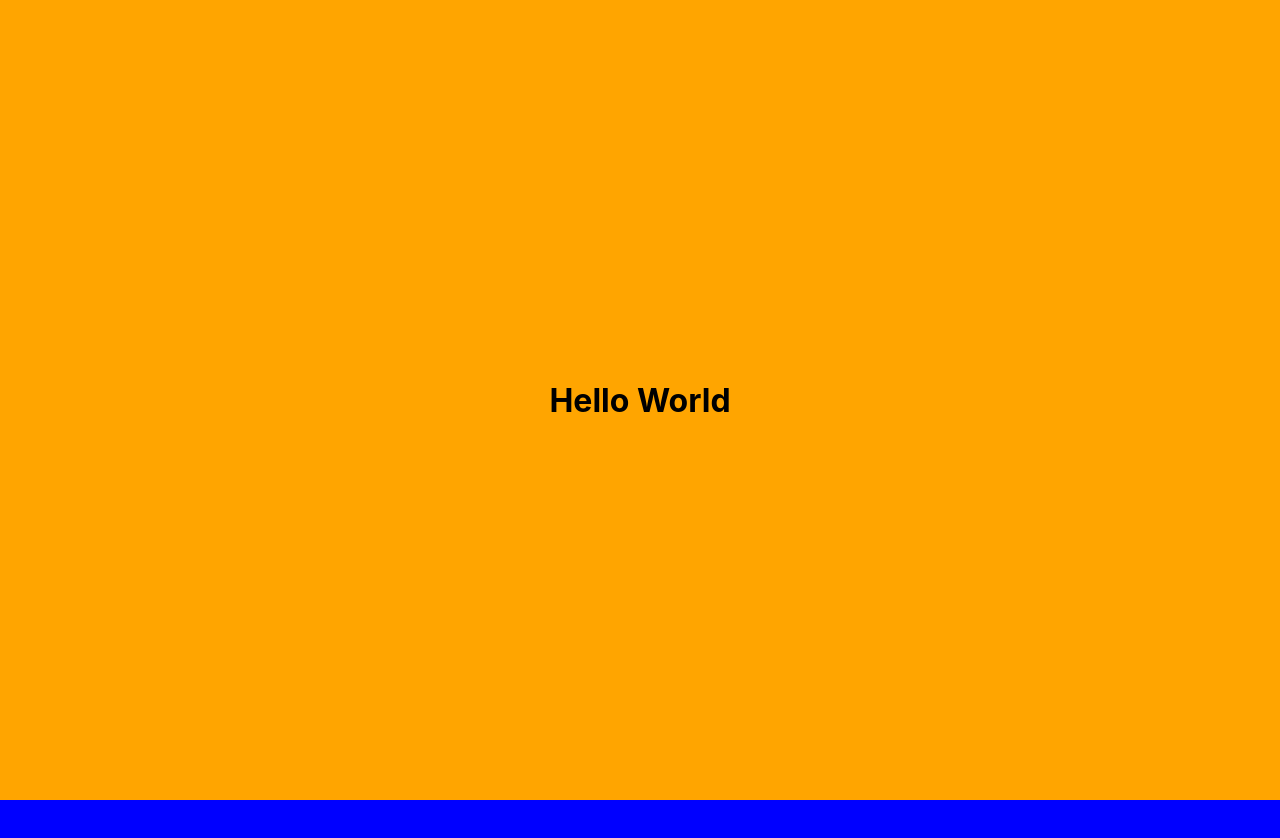
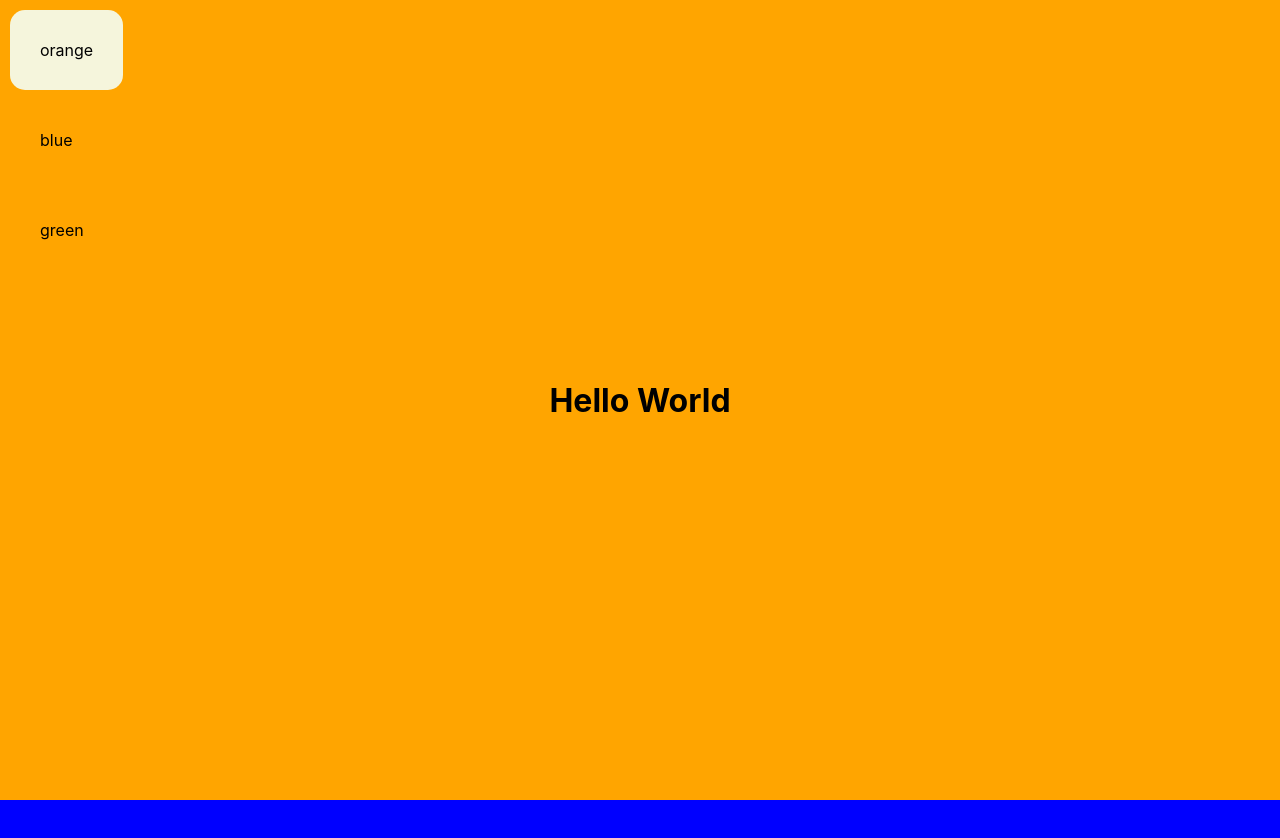
Before and after one commit to pettiboy/react-ui-scrollspy, a React (Create React App) app in the folder demo-app/: page / in a window 1280 px wide. Shown: the top 838 px of the page. Built offline with nearby package versions, Linux system fonts and the light colour scheme.

Commit message:
⚡ working without listener

```diff
--- a/demo-app/src/App.tsx
+++ b/demo-app/src/App.tsx
@@ -1,18 +1,33 @@
-import React from "react";
+import React, { useRef } from "react";
 import Center from "./components/Center/Center";
 import ScrollSpy from "./components/ScrollSpy/ScrollSpy";
 
 function App() {
+  const navContainerRef = useRef<HTMLDivElement | null>(null);
+
   return (
     <div>
-      <ScrollSpy>
-        <Center backgroundColor={"orange"}>
+      <div style={{ position: "fixed" }}>
+        <div ref={navContainerRef}>
+          <div data-to-scrollspy-id="orange" className={"ss-item"}>
+            orange
+          </div>
+          <div data-to-scrollspy-id="blue" className={"ss-item"}>
+            blue
+          </div>
+          <div data-to-scrollspy-id="green" className={"ss-item"}>
+            green
+          </div>
+        </div>
+      </div>
+      <ScrollSpy navContainerRef={navContainerRef}>
+        <Center id="orange" backgroundColor={"orange"}>
           <h1>Hello World</h1>
         </Center>
-        <Center backgroundColor={"blue"}>
+        <Center id="blue" backgroundColor={"blue"}>
           <h1>Hello World</h1>
         </Center>
-        <Center backgroundColor={"green"}>
+        <Center id="green" backgroundColor={"green"}>
           <h1>Hello World</h1>
         </Center>
       </ScrollSpy>
--- a/demo-app/src/components/Center/Center.tsx
+++ b/demo-app/src/components/Center/Center.tsx
@@ -3,11 +3,13 @@ import React, { CSSProperties } from "react";
 interface CenterProps {
   children: React.ReactNode;
   backgroundColor?: string;
+  id: string;
 }
 
 const Center = ({
   children,
   backgroundColor = "rgb(255,255,255)",
+  id,
 }: CenterProps) => {
   const styles: CSSProperties = {
     display: "flex",
@@ -17,7 +19,11 @@ const Center = ({
     backgroundColor: backgroundColor,
   };
 
-  return <div style={styles}>{children}</div>;
+  return (
+    <div id={id} style={styles}>
+      {children}
+    </div>
+  );
 };
 
 export default Center;
--- a/demo-app/src/components/ScrollSpy/ScrollSpy.tsx
+++ b/demo-app/src/components/ScrollSpy/ScrollSpy.tsx
@@ -1,11 +1,62 @@
-import React from "react";
+import { MutableRefObject, ReactNode, useEffect, useRef } from "react";
 
 interface ScrollSpyProps {
-  children: React.ReactNode;
+  children: ReactNode;
+  navContainerRef: MutableRefObject<HTMLDivElement | null>;
 }
 
-const ScrollSpy = ({ children }: ScrollSpyProps) => {
-  return <div>{children}</div>;
+const ScrollSpy = ({ children, navContainerRef }: ScrollSpyProps) => {
+  const scrollContainerRef = useRef<HTMLDivElement | null>(null);
+
+  const isVisible = (el: HTMLElement) => {
+    const rect = el.getBoundingClientRect();
+    console.log(rect.top + 100, rect.bottom - 100);
+    console.log(0, window.innerHeight);
+    return rect.top + 100 >= 0 && rect.bottom - 100 <= window.innerHeight;
+  };
+
+  let useChildren = Array(children);
+
+  useEffect(() => {
+    const allItems = navContainerRef.current?.querySelectorAll(".ss-item");
+
+    const scrollDiv =
+      scrollContainerRef.current?.querySelectorAll(".is-scroll-child");
+
+    if (scrollDiv) {
+      scrollDiv.forEach((el) => {
+        el.childNodes.forEach((child) => {
+          const useChild = child as HTMLDivElement;
+          console.log(useChild);
+          if (isVisible(useChild)) {
+            const changeHighlightedItemId = useChild.id;
+            console.log(changeHighlightedItemId);
+
+            if (allItems) {
+              allItems.forEach((el) => {
+                el.classList.remove("active-scroll-spy");
+                const attrId = el.getAttribute("data-to-scrollspy-id");
+                if (attrId === changeHighlightedItemId) {
+                  el.classList.add("active-scroll-spy");
+                }
+              });
+            }
+          }
+        });
+      });
+    }
+    return () => {};
+  }, [navContainerRef]);
+
+  return (
+    <div ref={scrollContainerRef}>
+      {useChildren.map((child, i) => (
+        <div className="is-scroll-child" key={i}>
+          {child}
+        </div>
+      ))}
+    </div>
+  );
 };
 
 export default ScrollSpy;
--- a/demo-app/src/index.css
+++ b/demo-app/src/index.css
@@ -1,13 +1,22 @@
 body {
   margin: 0;
-  font-family: -apple-system, BlinkMacSystemFont, 'Segoe UI', 'Roboto', 'Oxygen',
-    'Ubuntu', 'Cantarell', 'Fira Sans', 'Droid Sans', 'Helvetica Neue',
+  font-family: -apple-system, BlinkMacSystemFont, "Segoe UI", "Roboto", "Oxygen",
+    "Ubuntu", "Cantarell", "Fira Sans", "Droid Sans", "Helvetica Neue",
     sans-serif;
   -webkit-font-smoothing: antialiased;
   -moz-osx-font-smoothing: grayscale;
 }
 
 code {
-  font-family: source-code-pro, Menlo, Monaco, Consolas, 'Courier New',
+  font-family: source-code-pro, Menlo, Monaco, Consolas, "Courier New",
     monospace;
 }
+
+.active-scroll-spy {
+  background-color: beige;
+  border-radius: 15px;
+}
+.ss-item {
+  padding: 30px;
+  margin: 10px;
+}
```
